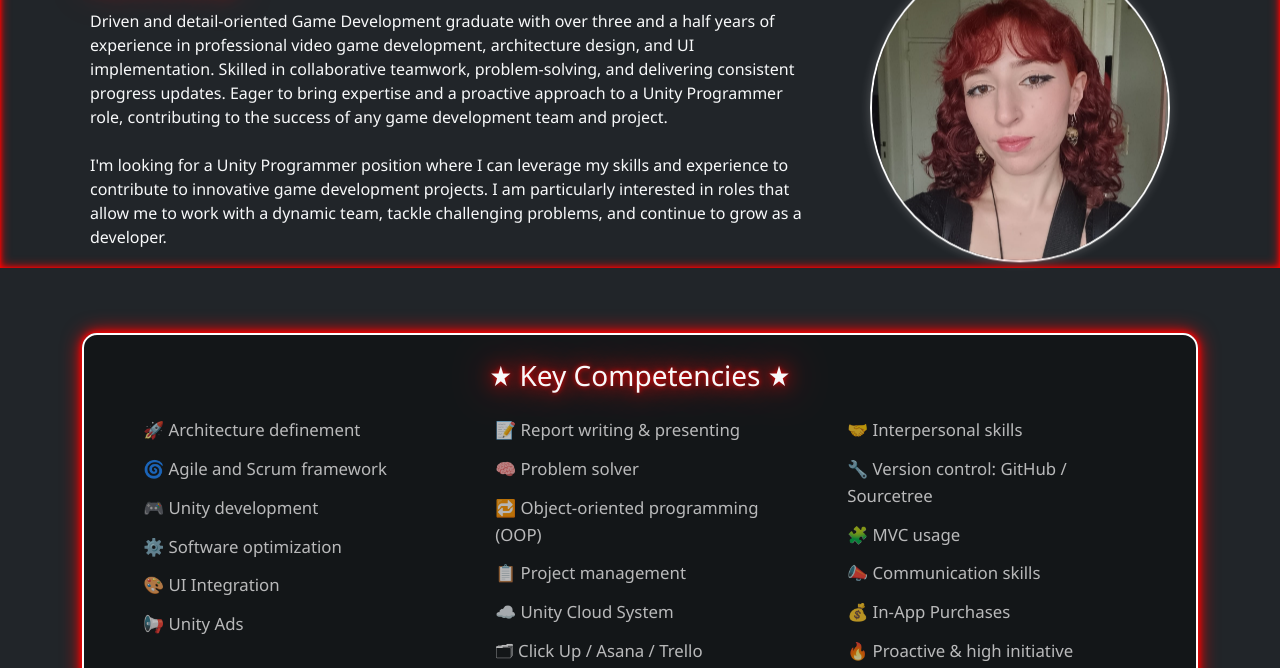
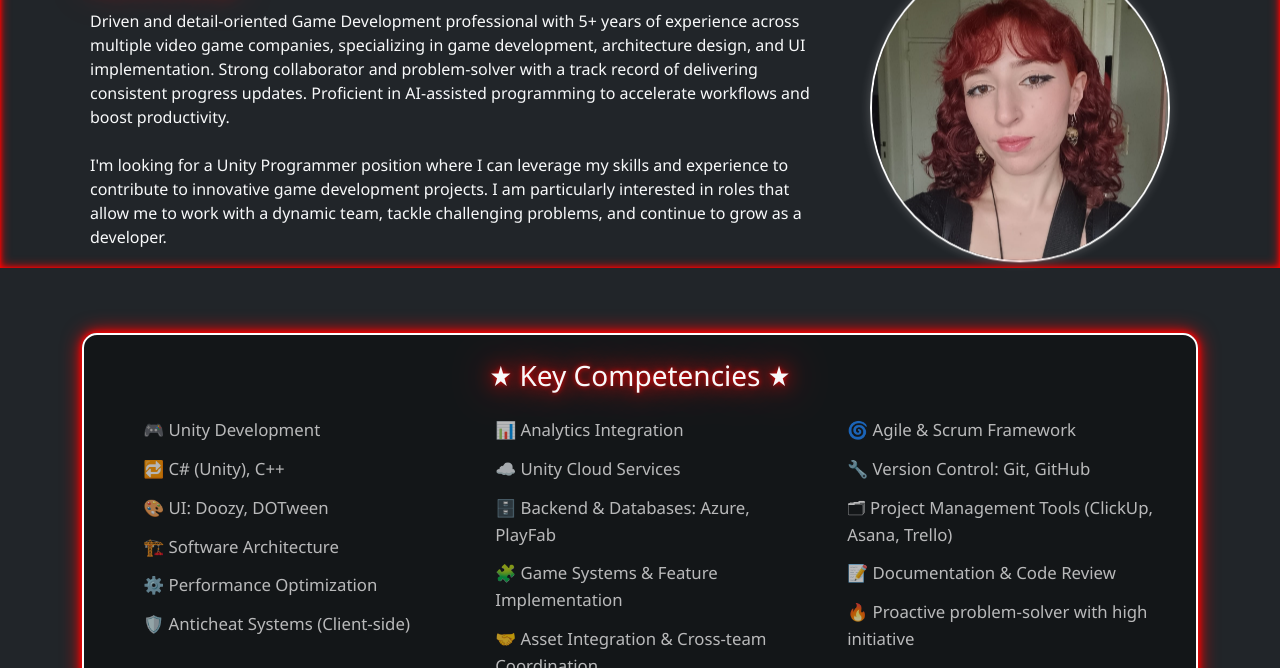
Before and after one commit to manzanog0612/manzanog0612.github.io, a plain HTML site: page index.html in a window 1280 px wide. Shown: the part 532-1200 px from the top of the page. Drawn offline with nearby package versions, Linux system fonts and the light colour scheme.

Commit message:
Updated cv info

```diff
--- a/index.html
+++ b/index.html
@@ -47,7 +47,7 @@
     <header>
         <div class="container-fluid text-center text-light">
             <h1 class="display-4 fw-semibold my-2 header-text">Guillermina Manzano</h1>
-            <p class="lead fw-semibold mb-5 header-text">Semi-Senior Unity Delveloper • HTML Learner</p>
+            <p class="lead fw-semibold mb-5 header-text">Senior Unity Delveloper • HTML Learner</p>
         </div>
     </header>
 
@@ -59,11 +59,10 @@
             <div class="col-md-8 mb-4 mb-md-0" data-aos="fade-right" data-aos-duration="1000">
               <h2 class="p-2 pb-1 neon-effect-text" data-aos="fade-in" data-aos-duration="750">Summary</h2>
               <p class="p-2 py-1">
-                Driven and detail-oriented Game Development graduate with over three and a half years of experience in
-                professional video game development, architecture design, and UI implementation. Skilled in collaborative
-                teamwork, problem-solving, and delivering consistent progress updates. Eager to bring expertise and a
-                proactive approach to a Unity Programmer role, contributing to the success of any game development team
-                and project.
+                Driven and detail-oriented Game Development professional with 5+ years of experience across multiple video game companies,
+                specializing in game development, architecture design, and UI implementation. Strong collaborator and problem-solver with
+                a track record of delivering consistent progress updates. Proficient in AI-assisted programming to accelerate workflows and
+                boost productivity.
                 </p>
                 <p class="px-2 py-1">
                 I'm looking for a Unity Programmer position where I can leverage my skills and experience to contribute to
@@ -81,32 +80,32 @@
             <div class="row text-start px-md-3 txt-lighter">
               <div class="col-md-4 mb-3">
                 <ul class="list-unstyled">
-                  <li>🚀 Architecture definement</li>
-                  <li>🌀 Agile and Scrum framework</li>
-                  <li>🎮 Unity development</li>
-                  <li>⚙️ Software optimization</li>
-                  <li>🎨 UI Integration</li>
-                  <li>📢 Unity Ads</li>
+                  <li>🎮 Unity Development</li>
+                  <li>🔁 C# (Unity), C++</li>
+                  <li>🎨 UI: Doozy, DOTween</li>
+                  <li>🏗️ Software Architecture</li>
+                  <li>⚙️ Performance Optimization</li>
+                  <li>🛡️ Anticheat Systems (Client-side)</li>
                 </ul>
               </div>
               <div class="col-md-4 mb-3">
                 <ul class="list-unstyled">
-                  <li>📝 Report writing & presenting</li>
-                  <li>🧠 Problem solver</li>
-                  <li>🔁 Object-oriented programming (OOP)</li>
-                  <li>📋 Project management</li>
-                  <li>☁️ Unity Cloud System</li>
-                  <li>🗂 Click Up / Asana / Trello</li>
+                  <li>📊 Analytics Integration</li>
+                  <li>☁️ Unity Cloud Services</li>
+                  <li>🗄️ Backend & Databases: Azure, PlayFab</li>
+                  <li>🧩 Game Systems & Feature Implementation</li>
+                  <li>🤝 Asset Integration & Cross-team Coordination</li>
+                  <li>🤖 AI-assisted Programming</li>
                 </ul>
               </div>
               <div class="col-md-4 mb-3">
                 <ul class="list-unstyled">
-                  <li>🤝 Interpersonal skills</li>
-                  <li>🔧 Version control: GitHub / Sourcetree</li>
-                  <li>🧩 MVC usage</li>
-                  <li>📣 Communication skills</li>
-                  <li>💰 In-App Purchases</li>
-                  <li>🔥 Proactive & high initiative</li>
+                  <li>🌀 Agile & Scrum Framework</li>
+                  <li>🔧 Version Control: Git, GitHub</li>
+                  <li>🗂 Project Management Tools (ClickUp, Asana, Trello)</li>
+                  <li>📝 Documentation & Code Review</li>
+                  <li>🔥 Proactive problem-solver with high initiative</li>
+                  <li>📣 Strong communication & interpersonal skills</li>
                 </ul>
               </div>
             </div>
@@ -134,7 +133,7 @@
                     solving environmental puzzles and facing enemies that threaten the temporal balance. Its design combines a light-hearted
                    narrative with polished mechanics, offering a fast-paced and entertaining experience that encourages replayability.
                   </p>
-                  <a href="https://play.google.com/store/apps/details?id=com.PathfindersStudio.TimeBlastWorldRenovation" class="btn btn-danger text-light fw-bold" target="_blank">Play Now</a>
+                  <a href="https://www.pathfindersstudio.com/games/product-timeblast" class="btn btn-danger text-light fw-bold" target="_blank">Play Now</a>
                 </div>
               </div>
 
@@ -241,11 +240,12 @@
                 <h5 class="fw-bold">Unity Developer</h5>
                 <small>April 2024 - Now</small>
                 <p class="mt-2">
-                   I contributed to the development and launch of Qrusader, a mobile game, with a primary focus on UI
-                   systems, core feature implementation, and building a secure server to safeguard user data. Throughout the
-                   project, I gained expertise in Unity Cloud services, including Ads, Remote Config, Player Data, and Cloud
-                   Data. Additionally, I took initiative by proactively seeking new tasks, identifying areas for improvement, and
-                   independently enhancing the game beyond my assigned responsibilities
+                   I contributed to the development and launch of Qrusader focusing on UI systems, core feature implementation, and a secure client-side
+                   cheat detection system to protect user data. I developed an improved anticheat version for Little Sim World, where I also carried out
+                   a PC-to-mobile UI port and built map optimization systems using Spatial Partitioning. Across both titles, UI was my strongest skill:
+                   I crafted interfaces with Doozy UI and DOTween, added analytics to both projects, and consistently took initiative beyond my assigned
+                   scope to improve the games. I also gained solid expertise in Unity Cloud services through Qrusader. I mastered AI-assisted programming,
+                   significantly reducing development time on complex tasks.
                 </p>
               </div>
               <div class="timeline-item mb-4" data-aos="slide-right" data-aos-duration="750">
@@ -283,7 +283,7 @@
             <img src="./assets/img/logo-education-2.png" alt="Desafio Latam Logo" class="img-fluid mb-2 d-block education-image">
             <h3 class="fw-bold">Desafio Latam</h3>
             <h5 class="fw-bold">Full Stack Engineer</h5>
-            <small>April 2025 - Now</small>
+            <small>April 2025 - February 2026</small>
           </div>
         </section>
 
@@ -316,7 +316,7 @@
     </main>
 
     <footer class="bg-dark text-center text-light p-4">
-      <p class="mb-0">© Guillermina Manzano 2025. All rights reserved</p>
+      <p class="mb-0">© Guillermina Manzano 2026. All rights reserved</p>
     </footer>
 
     <script src="https://cdn.jsdelivr.net/npm/bootstrap@5.3.0/dist/js/bootstrap.bundle.min.js"></script>
```
